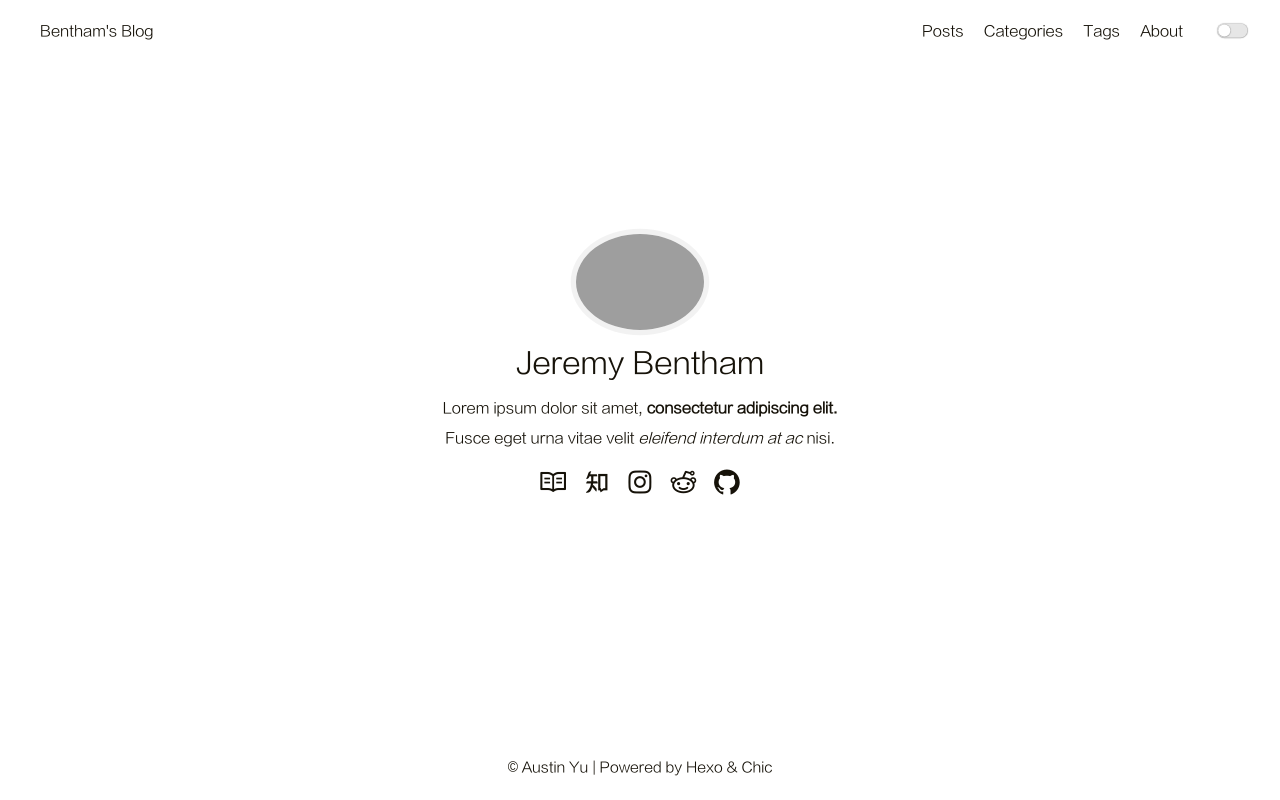
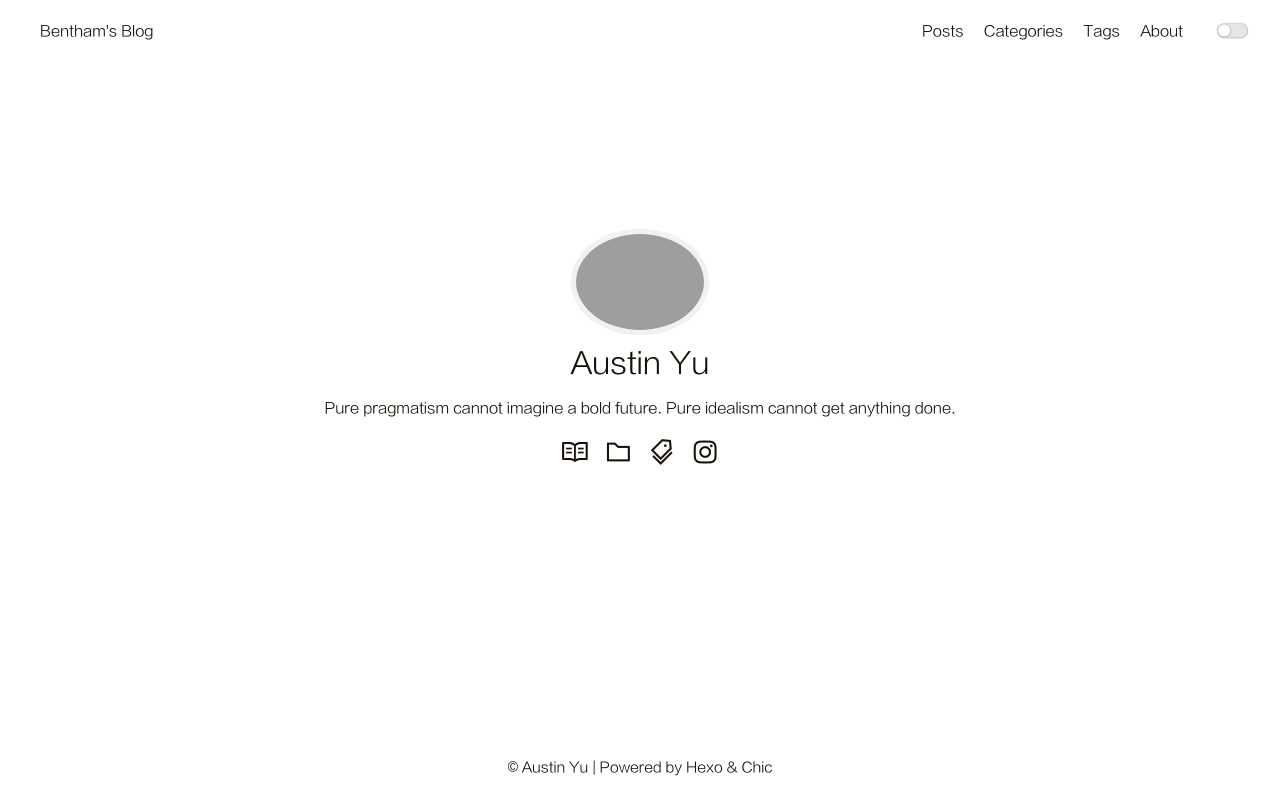
Before and after one commit to austinyu/austinyu.github.io, a plain HTML site: page index.html in a window 1280 px wide. Drawn offline with Linux system fonts and the light colour scheme; grey boxes are pictures that could not be loaded.

Commit message:
Site updated: 2020-03-01 14:29:54

```diff
--- a/index.html
+++ b/index.html
@@ -112,8 +112,8 @@
         <div class="avatar">
             <a href="/archives"><img src="/image/avatar.jpeg"></a>
         </div>
-        <div class="nickname">Jeremy Bentham</div>
-        <div class="description"><p>Lorem ipsum dolor sit amet, <strong>consectetur adipiscing elit.</strong> <br>Fusce eget urna vitae velit <em>eleifend interdum at ac</em> nisi.</p>
+        <div class="nickname">Austin Yu</div>
+        <div class="description"><p>Pure pragmatism cannot imagine a bold future. Pure idealism cannot get anything done.</p>
 </div>
         <div class="links">
 
@@ -125,31 +125,24 @@
 
                     </a>
 
-                    <a class="link-item" title="ZhiHu" href="https://www.zhihu.com/people/sirice" target="_blank" rel="noopener">
+                    <a class="link-item" title="Category" href="/category">
 
 
-                            <i class="iconfont icon-zhihu"></i>
+                            <i class="iconfont icon-category"></i>
 
                     </a>
 
-                    <a class="link-item" title="Instagram" href="">
+                    <a class="link-item" title="Tags" href="/tag">
+
+
+                            <i class="iconfont icon-tags"></i>
+
+                    </a>
+
+                    <a class="link-item" title="Instagram" href="https://www.instagram.com/austinyxm/" target="_blank" rel="noopener">
 
 
                             <i class="iconfont icon-instagram"></i>
-
-                    </a>
-
-                    <a class="link-item" title="Reddit" href="">
-
-
-                            <i class="iconfont icon-reddit"></i>
-
-                    </a>
-
-                    <a class="link-item" title="Github" href="https://github.com/Siricee" target="_blank" rel="noopener">
-
-
-                            <i class="iconfont icon-github"></i>
 
                     </a>
 
```
Also changed, not shown: 2020/03/01/123/index.html (+1 -1 lines), 2020/03/01/hello-world/index.html (+1 -1 lines), favicon.ico, 1 other file.
